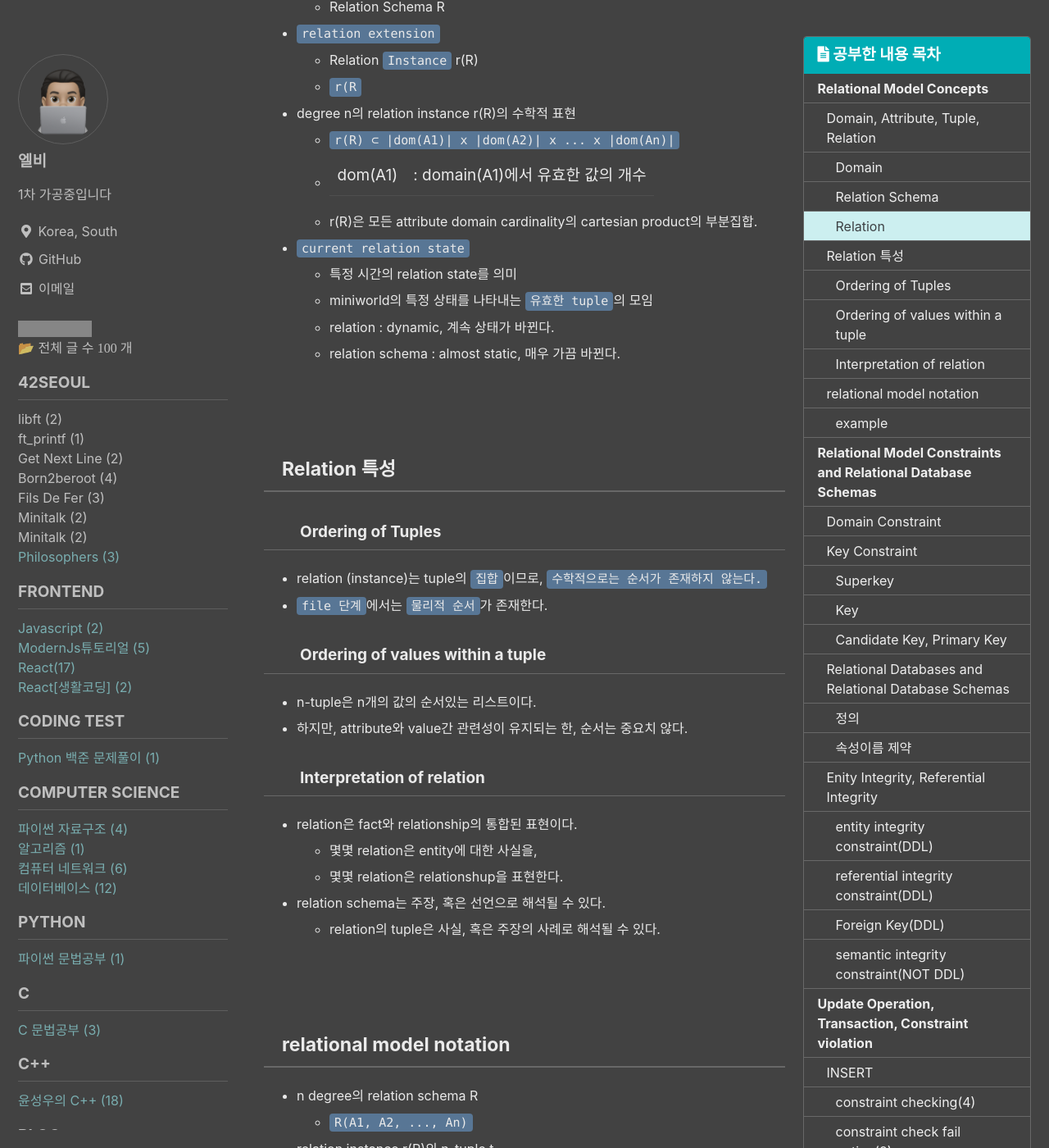
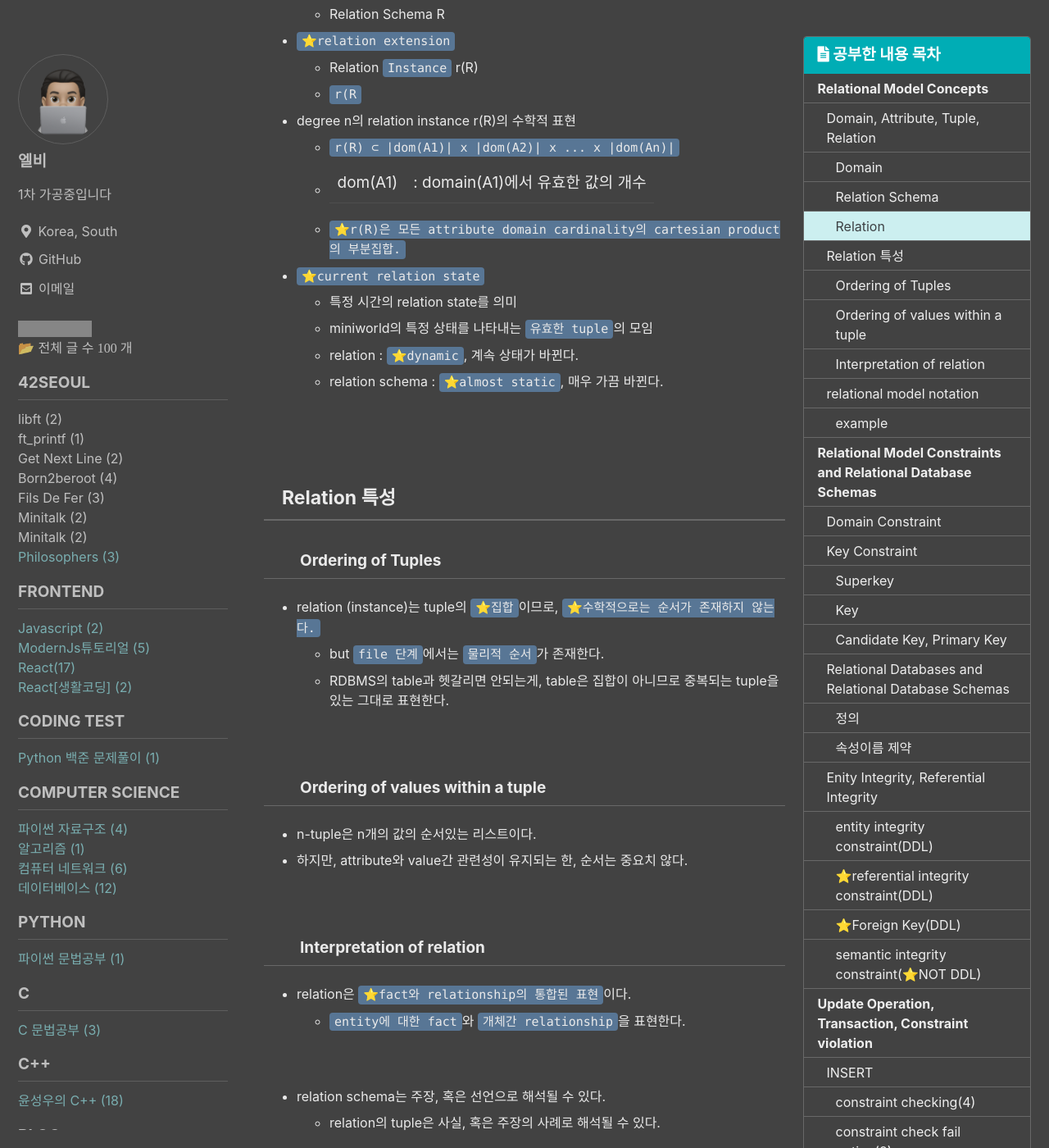
Before and after one commit to koreanddinghwan/koreanddinghwan.github.io, a Jekyll site: the page built from _posts/db/database/2022-10-05-9.md, in a window 1280 px wide and 1400 px high, scrolled down 1941 px. Shown: the whole window at 82% size. Built offline with Jekyll 4.4.1, drawn with Linux system fonts in a browser that asks for light colours; cached includes are drawn as plain includes; some web fonts are replaced; comment, search, counter and statistics services are not loaded; some of the changed text lies outside the part shown; grey boxes are pictures that could not be loaded.

Commit message:
MODIFY:CH5

```diff
--- a/_posts/db/database/2022-10-05-9.md
+++ b/_posts/db/database/2022-10-05-9.md
@@ -21,13 +21,13 @@ last_modified_at: 2022-10-08
 
 # Relational Model Concepts
 
-ERD로 작성한 개념적 모델을 관계형 모델로 매핑한다.
+- ERD로 작성한 개념적 모델을 관계형 모델로 매핑한다.
 
 ## Domain, Attribute, Tuple, Relation
 
 ### Domain
 
-- 정의 : `분리 불가능`한 atomic value의 집합
+- 정의 : `⭐️분리 불가능`한 atomic value의 집합
 - 정의 방법
   1. `name` : domain의 이름
   2. `data type` : 데이터 형
@@ -39,7 +39,7 @@ ERD로 작성한 개념적 모델을 관계형 모델로 매핑한다.
 ### Relation Schema
 
 - `Relation Schema R`
-  - relation의 구조를 의미한다.
+  - `⭐️relation의 구조`를 의미한다.
 
 - R(A1, A2, ... An)
   - `R` : relation의 이름
@@ -57,7 +57,7 @@ ERD로 작성한 개념적 모델을 관계형 모델로 매핑한다.
   - `dom(OfficePhone) : 전화번호집합`
 
 - `!HomePhone, OfficePhone`
-  - `동일 Domain, 다른 role`
+  - `⭐️동일 Domain, 다른 role을 할 수 있다.`
 
 <br>
 
@@ -70,24 +70,23 @@ ERD로 작성한 개념적 모델을 관계형 모델로 매핑한다.
   - `t = <v1, v2, ... vn>`
     - v1은 dom(A1), v2는 dom(A2)...에 속한다.
 
-- `relation intension`
+- `⭐️relation intension`
   - Relation Schema R
 
-- `relation extension`
+- `⭐️relation extension`
   - Relation `Instance` r(R)
   - `r(R`
-
 
 - degree n의 relation instance r(R)의 수학적 표현
   - `r(R) ⊂ |dom(A1)| x |dom(A2)| x ... x |dom(An)|`
   - |dom(A1)| : domain(A1)에서 유효한 값의 개수
-  - r(R)은 모든 attribute domain cardinality의 cartesian product의 부분집합.
+  - `⭐️r(R)은 모든 attribute domain cardinality의 cartesian product의 부분집합.`
 
-- `current relation state`
+- `⭐️current relation state`
   - 특정 시간의 relation state를 의미
   - miniworld의 특정 상태를 나타내는 `유효한 tuple`의 모임
-  - relation : dynamic, 계속 상태가 바뀐다.
-  - relation schema : almost static, 매우 가끔 바뀐다.
+  - relation : `⭐️dynamic`, 계속 상태가 바뀐다.
+  - relation schema : `⭐️almost static`, 매우 가끔 바뀐다.
 
 <br>
 <br>
@@ -96,30 +95,35 @@ ERD로 작성한 개념적 모델을 관계형 모델로 매핑한다.
 
 ### Ordering of Tuples
 
-- relation (instance)는 tuple의 `집합`이므로, `수학적으로는 순서가 존재하지 않는다.`
-- `file 단계`에서는 `물리적 순서`가 존재한다.
+- relation (instance)는 tuple의 `⭐️집합`이므로, `⭐️수학적으로는 순서가 존재하지 않는다.`
+	- but `file 단계`에서는 `물리적 순서`가 존재한다.
+	- RDBMS의 table과 헷갈리면 안되는게, table은 집합이 아니므로 중복되는 tuple을 있는 그대로 표현한다.
+
+<br>
 
 ### Ordering of values within a tuple
 
 - n-tuple은 n개의 값의 순서있는 리스트이다.
 - 하지만, attribute와 value간 관련성이 유지되는 한, 순서는 중요치 않다.
 
+<br>
+
 ### Interpretation of relation
 
-- relation은 fact와 relationship의 통합된 표현이다.
-  - 몇몇 relation은 entity에 대한 사실을,
-  - 몇몇 relation은 relationshup을 표현한다.
+- relation은 `⭐️fact와 relationship의 통합된 표현`이다.
+  - `entity에 대한 fact`와 `개체간 relationship`을 표현한다.
+
+<br>
 
 - relation schema는 주장, 혹은 선언으로 해석될 수 있다.
-  - relation의 tuple은 사실, 혹은 주장의 사례로 해석될 수 있다.
-
+	- relation의 tuple은 사실, 혹은 주장의 사례로 해석될 수 있다.
 
 <br>
 <br>
 
 ## relational model notation
 
-- n degree의 relation schema R
+- `n degree`의 relation schema R
   - `R(A1, A2, ..., An)`
 
 - relation instance r(R)의 n-tuple t
@@ -146,7 +150,7 @@ ERD로 작성한 개념적 모델을 관계형 모델로 매핑한다.
 
 ## Domain Constraint
 
-- 정의 : 각 tuple에서 각 attribute A의 value는 dom(A)의 atomic value여야한다는 것이다.
+- 정의 : 각 tuple에서 각 attribute A의 value는 dom(A)의 `atomic value`여야한다는 것이다.
 - 이미, name, type, format, additional information 에 대해 이야기를 나누었다.
 
 <br>
@@ -157,11 +161,11 @@ ERD로 작성한 개념적 모델을 관계형 모델로 매핑한다.
 
 ### Superkey
 
-- 정의 : `tuple을 구분할 수 있는 속성의 부분집합`
+- 정의 : `⭐️tuple을 구분할 수 있는 속성의 부분집합`
   - 모든 relation은 최소 1개 이상의 Superkey를 가진다.
   - superiority key의 약자.
 
-- 하지만 Superkey는 `유일성은 만족하나 최소성을 만족하지는 못한다.`
+- 하지만 Superkey는 `⭐️유일성은 만족하나 최소성을 만족하지는 못한다.`
   - 튜플을 유일하게 식별할 수는 있으나, 유일성을 만족하면서도 속성을 더 제거할 수 있다.
   - 따라서 더 중요한 개념은 `Key`의 개념이다.
 
@@ -169,7 +173,7 @@ ERD로 작성한 개념적 모델을 관계형 모델로 매핑한다.
 
 ### Key
 
-- `superkey 중, attribute를 하나라도 제거하면 더이상 superkey가 되지못하는(tuple을 구분하지 못하는) key`이다.
+- `⭐️superkey 중, attribute를 하나라도 제거하면 더이상 superkey가 되지못하는(tuple을 구분하지 못하는) key`이다.
 - key는 2가지 속성을 가진다.
   - `유일성` : superkey도 만족하는 속성, tuple을 구분할 수 있는 속성
   - `최소성` : minimal superkey, superkey 중에서 attribute를 더 삭제하면 유일성이 깨지는(superkey를 만족하지 못하는) 속성이다.
@@ -178,8 +182,8 @@ ERD로 작성한 개념적 모델을 관계형 모델로 매핑한다.
 
 <br>
 
-- `time-invariant`
-  - schema의 valid 모든 valid state에서 항상 유지되어야한다.
+- `⭐️time-invariant`
+  - schema의 valid 모든 `⭐️valid state에서 항상 유지`되어야한다.
   - relation에 새로운 tuple을 삽입해도 계속 key 속성을 유지해야한다.
 
 <br>
@@ -204,8 +208,8 @@ ERD로 작성한 개념적 모델을 관계형 모델로 매핑한다.
 - `Relational Database Schema(관계형 DB 스키마)`
   - `관계형 DB 스키마는 2가지 구성요소로 이뤄진다.`
   - `S = `
-    -  `{R1, R2, ... Rm}`(각 relation schema의 집합)
-    - `+ Integrity Constraint(IC)`(integrity constraints의 집합)
+    -  `⭐️{R1, R2, ... Rm}`(각 relation schema의 집합)
+    - `+ ⭐️Integrity Constraint(IC)`(integrity constraints의 집합)
 
 <br>
 
@@ -230,14 +234,30 @@ ERD로 작성한 개념적 모델을 관계형 모델로 매핑한다.
 
 ## Enity Integrity, Referential Integrity
 
-`DDL에 포함되어있는 무결성 제약`
+- RDBMS에서 확인하는 제약은 아래 4가지이다.
+
+1. 개체무결성제약(entity constraint) : key는 null이어서는 안된다.
+2. 참조무결성제약(referential constraint) : 참조하는 fk는 다른 테이블에 존재해야한다.
+3. 도메인 제약(domain constraint) : 속성 값은 Domain내에 있어야한다.
+4. 키값 제약(key constraint) : key는 중복되어선 안된다.
+
+<br>
+
+- `DDL에 포함되어있는 무결성 제약에는`
+	1. 개체무결성제약
+	2. 참조무결성제약
+가 있고, 아래에서 이에대해 다룬다.
+
+<br>
 
 ### `entity integrity constraint(DDL)`
 
 - 주키(primary key)는 NULL이되어선 안된다.
 - 주키가 NULL이면, tuple을 구분할 수 없게된다.
 
-### `referential integrity constraint(DDL)`
+<br>
+
+### `⭐️referential integrity constraint(DDL)`
 
 - 한 relation의 tuple에서 다른 relation을 참조할때는 항상 참조되는 tuple이 존재한다.
 - 2개 relation에 존재하는 tuple의 일관성을 유지하는데에 사용된다.
@@ -245,7 +265,9 @@ ERD로 작성한 개념적 모델을 관계형 모델로 매핑한다.
 
 - `entity간의 relationship을 식별할 수 있다.`
 
-### Foreign Key(DDL)
+<br>
+
+### ⭐️Foreign Key(DDL)
 
 - 참조무결성 제약을 더욱 정형화하게 정의하기 위해선 Foreign key(외래키)를 이해해야한다.
 
@@ -255,14 +277,18 @@ ERD로 작성한 개념적 모델을 관계형 모델로 매핑한다.
     2. R1(FK)의 값은 R2(PK)값과 같거나, NULL값이어야한다.
       - `있거나, 아예 없거나`로 정의된다.
 
+<br>
 
-### semantic integrity constraint(NOT DDL)
+### semantic integrity constraint(⭐️NOT DDL)
 
 - Mini-world의 제약을 반영한다.
   - 직원의 월급은 그 직원의 관리자보다 많으면 안된다 등의 의미론적 제약
   - DDL의 영역이 아니기에, 다른 방식으로 적용되게된다.
     - `어플리케이션이나, 범용목적 제약 정의 언어(constraint specification language)`를 사용해 정의된다.
-    - 보통, `CREATE ASSERTION, CREATE TRIGGER`로 사용된다.
+    - 보통, `⭐️CREATE ASSERTION, CREATE TRIGGER`로 사용된다.
+
+<br>
+<br>
 
 # Update Operation, Transaction, Constraint violation
 
@@ -343,7 +369,7 @@ INSERT는 4 종류의 constraint를 위반할 수 있다.
 
 ### constraint checking(4)
 
-- UPDATE(MODIFY)는 tuple을 `DELETE한 후, INSERT`하는 것과 같다.
+- UPDATE(MODIFY)는 tuple을 `⭐️DELETE한 후, INSERT`하는 것과 같다.
 - 따라서, constraint check도 DELETE와 INSERT를 모두 고려한다.
 
 ###  constraint check fail option(4)
@@ -357,7 +383,7 @@ INSERT는 4 종류의 constraint를 위반할 수 있다.
 
 - DB 어플리케이션은 1개 이상의 `transaction`을 수행한다.
 - 이 transaction은 database를 읽어오고, 수정하는 연산을 포함한다.
-- transaction 1개가 끝나면 DB는 valid한 상태로 있어야한다.
+- transaction 1개가 끝나면 DB는 ⭐️valid한 상태로 있어야한다.
 
 <br>
 <br>
```
Also changed, not shown: other parts of _posts/db/database/2022-10-05-9.md (+1 -1 lines).
